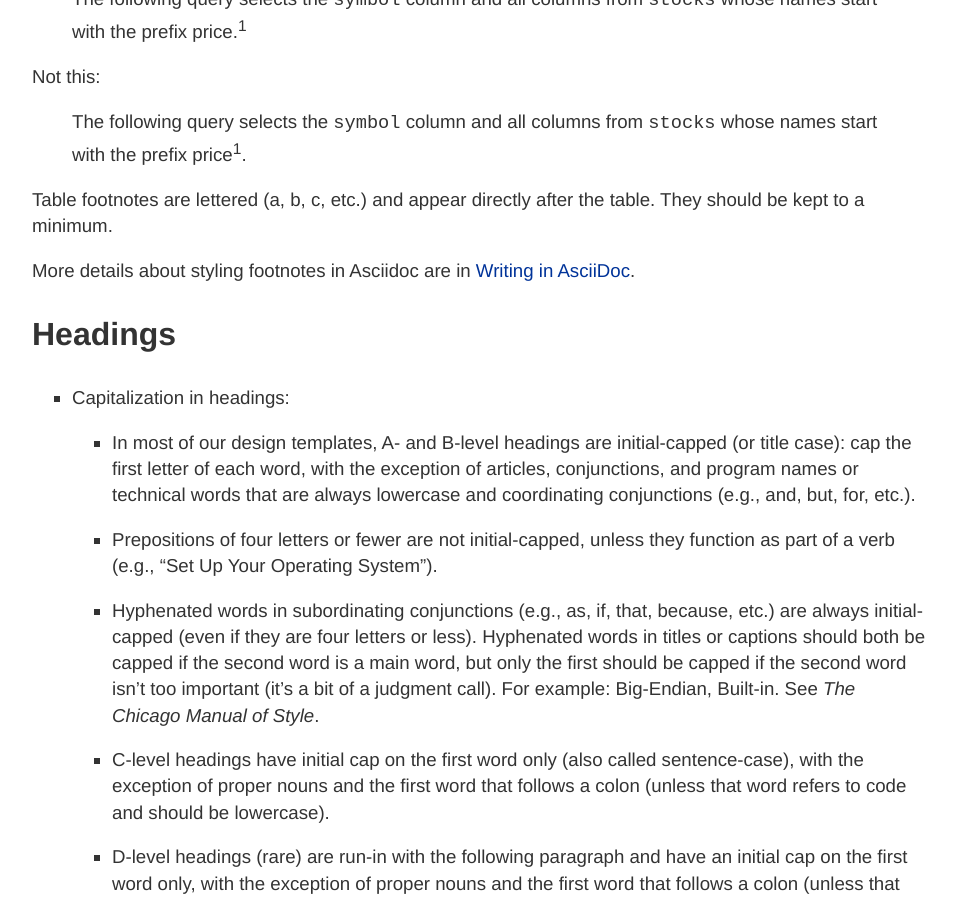
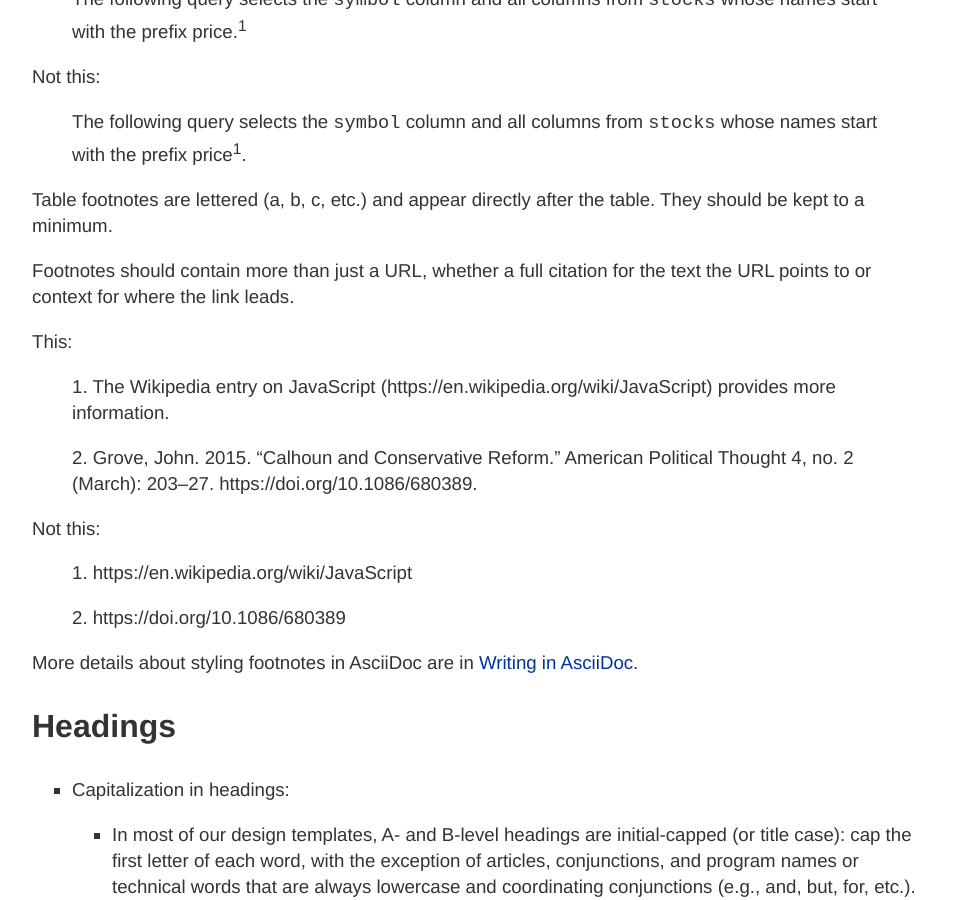
Before and after one commit to oreillymedia/production-resources, a Jekyll site: the page built from styleguide/index.md, in a window 1280 px wide and 900 px high, scrolled down 7377 px. Shown: the whole window, without its empty margins (160-1116 px from the left). Built offline with Jekyll 4.4.1, drawn with Linux system fonts in a browser that asks for light colours.

Commit message:
Update index.md
Adding details to footnote citations and styling

```diff
--- a/styleguide/index.md
+++ b/styleguide/index.md
@@ -17,7 +17,7 @@ title: O'Reilly Style Guide
     * <a href="#line-length-ZKs1FLck">Line Length</a>
     * <a href="#syntax-highlighting-zVsXIecp">Syntax Highlighting</a>
     * <a href="#formatting-code-in-word-yDsgtXca">Formatting Code in Word</a>
-  * <a href="footnotes">Footnotes</a>
+  * <a href="#footnotes">Footnotes</a>
   * <a href="#headings">Headings</a>
   * <a href="#links">Links</a>
   * <a href="#lists">Lists</a>
@@ -449,7 +449,23 @@ title: O'Reilly Style Guide
 
 <p>Table footnotes are lettered (a, b, c, etc.) and appear directly after the table. They should be kept to a minimum.</p>
 
-<p>More details about styling footnotes in Asciidoc are in <a href="http://docs.atlas.oreilly.com/writing_in_asciidoc.html#adding_footnotes">Writing in AsciiDoc</a>.</p>
+<p>Footnotes should contain more than just a URL, whether a full citation for the text the URL points to or context for where the link leads.</p>
+
+<p>This:</p>
+
+<blockquote>
+ <p>1. The Wikipedia entry on JavaScript (https://en.wikipedia.org/wiki/JavaScript) provides more information.</p>
+ <p>2. Grove, John. 2015. “Calhoun and Conservative Reform.” American Political Thought 4, no. 2 (March): 203–27. https://doi.org/10.1086/680389.</p>
+</blockquote>
+
+<p>Not this:</p>
+
+<blockquote>
+<p>1. https://en.wikipedia.org/wiki/JavaScript</p>
+ <p>2. https://doi.org/10.1086/680389</p>
+ </blockquote>
+
+<p>More details about styling footnotes in AsciiDoc are in <a href="http://docs.atlas.oreilly.com/writing_in_asciidoc.html#adding_footnotes">Writing in AsciiDoc</a>.</p>
 </section>
 
 
```
